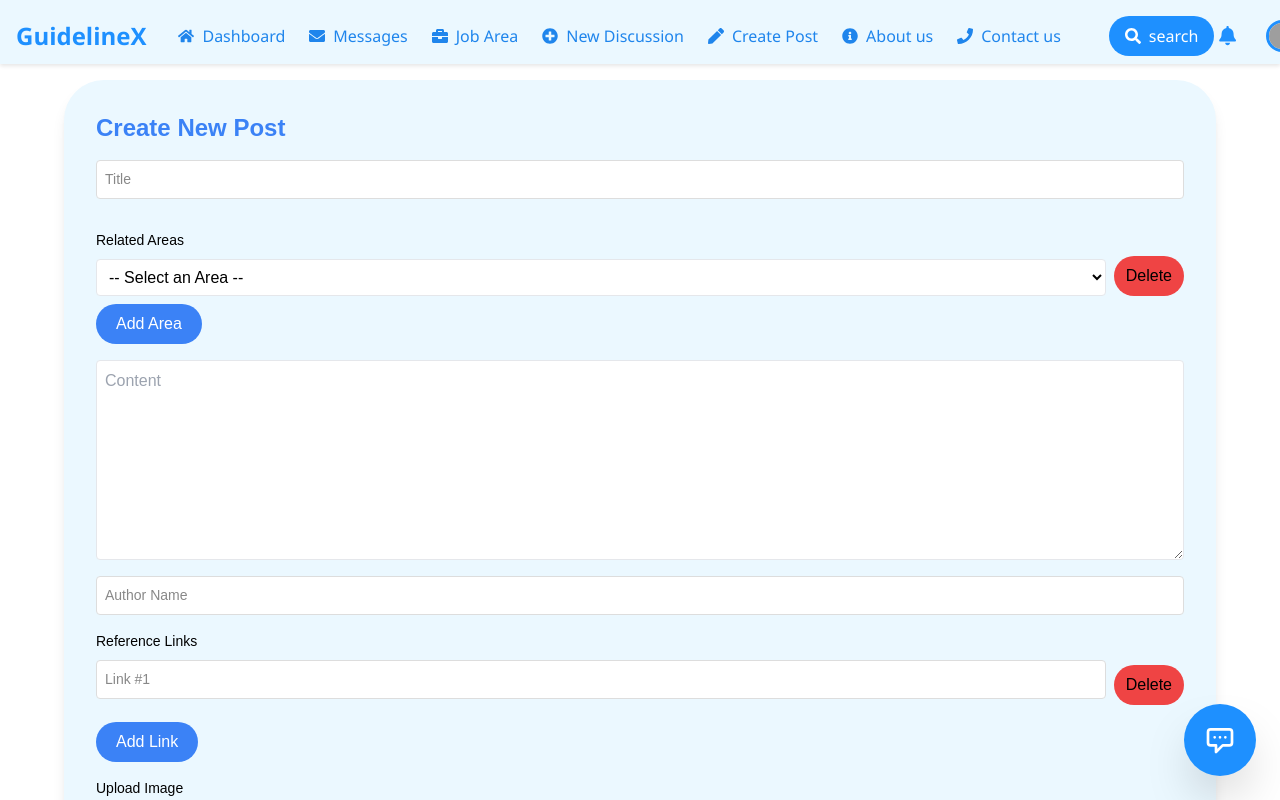
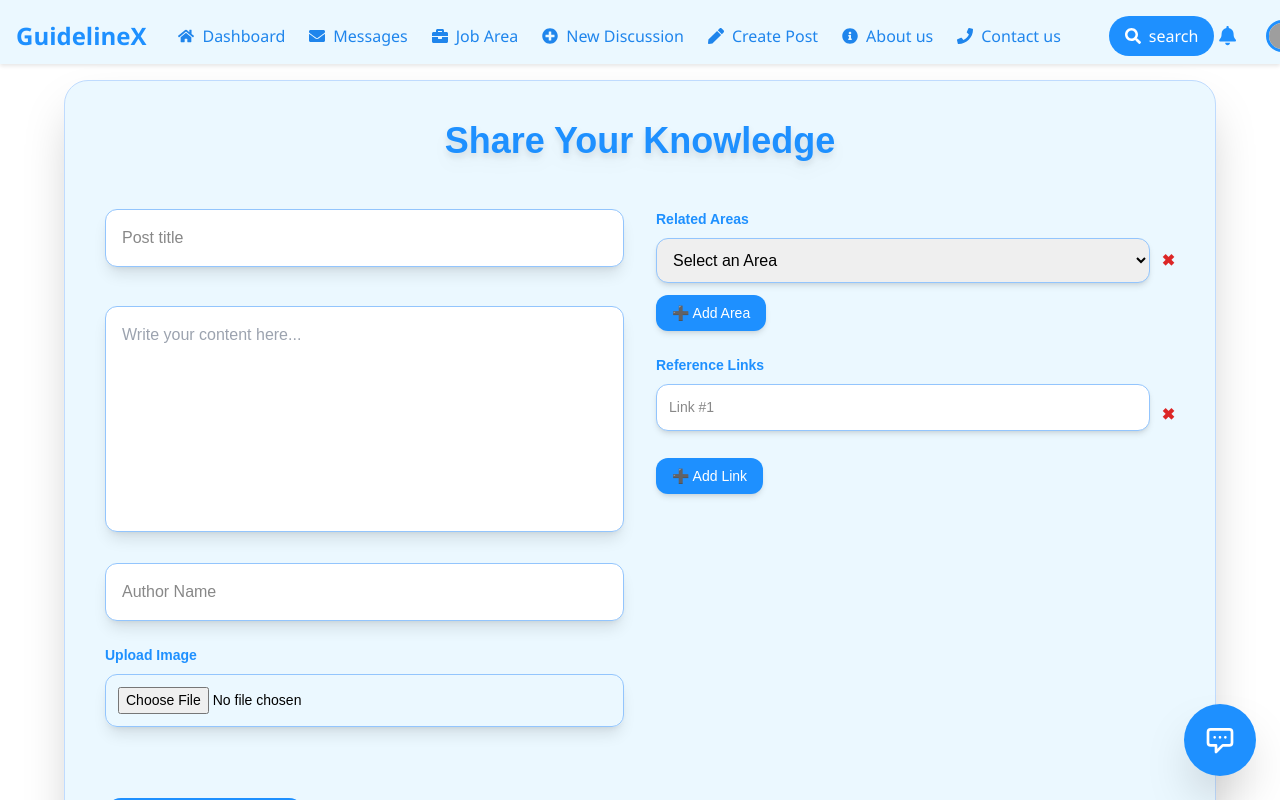
Before and after one commit to KevithMannage/sample, a React (Vite) app in the folder frontend/: page /createpostforum in a window 1280 px wide. Built offline with nearby package versions, Linux system fonts and the light colour scheme; grey boxes are pictures that could not be loaded.

Commit message:
Enhance CreatePostForm with improved styling and functionality, including image upload and dynamic form fields

```diff
--- a/frontend/src/pages/CreatePostForm.jsx
+++ b/frontend/src/pages/CreatePostForm.jsx
@@ -192,16 +192,17 @@
 //   );
 // }
 
-
 import React, { useState, useEffect } from "react";
 import Navbar from '../Navbar';
 import axios from 'axios';
 import ChatBot from "./Chatbot";
+import "./CreatePostForm.css"; // Import your CSS file
 
 export default function CreatePostForm() {
   const backendUrl = "https://devthonbackend-production.up.railway.app";
+  const username = localStorage.getItem("username");
+  const themeColor = "#1e90ff";
 
-  const username = localStorage.getItem("username");
   const [formData, setFormData] = useState({
     title: "",
     related_area: [""],
@@ -210,7 +211,7 @@ export default function CreatePostForm() {
     reference_links: [""],
     replies: ["", ""],
     username: "",
-    image: null, // For image file
+    image: null,
   });
 
   const handleChange = (e) => {
@@ -240,8 +241,6 @@ export default function CreatePostForm() {
 
   const handleSubmit = async (e) => {
     e.preventDefault();
-
-    // Create FormData object for multipart form
     const postData = new FormData();
     postData.append("title", formData.title);
     postData.append("related_area", JSON.stringify(formData.related_area));
@@ -251,19 +250,15 @@ export default function CreatePostForm() {
     postData.append("replies", JSON.stringify(formData.replies));
     postData.append("username", username);
     if (formData.image) {
-      postData.append("image", formData.image); // Add image file if selected
+      postData.append("image", formData.image);
     }
 
     try {
       const response = await axios.post(`${backendUrl}/post/createpost`, postData, {
-        headers: {
-          "Content-Type": "multipart/form-data",
-        },
+        headers: { "Content-Type": "multipart/form-data" },
       });
-      console.log("Post created successfully:", response.data);
 
       if (response.data.status === "ok") {
-        console.log(response.data.status);
         setFormData({
           title: "",
           related_area: [""],
@@ -272,9 +267,8 @@ export default function CreatePostForm() {
           reference_links: [""],
           replies: ["", ""],
           username: "",
-          image: null, // Reset image
+          image: null,
         });
-        // Reset file input
         document.querySelector('input[type="file"]').value = null;
       }
     } catch (error) {
@@ -282,7 +276,6 @@ export default function CreatePostForm() {
     }
   };
 
-  // Clean up object URLs to prevent memory leaks
   useEffect(() => {
     return () => {
       if (formData.image) {
@@ -292,29 +285,70 @@ export default function CreatePostForm() {
   }, [formData.image]);
 
   return (
-    <div className="text-black">
+    <div className="min-h-screen bg-gradient-to-br ">
       <Navbar />
-      <div className="mt-20 max-w-6xl mx-auto p-8 bg-[#ebf8ff] rounded-lg shadow-lg" style={{ borderRadius: "40px" }}>
-        <h1 className="text-2xl font-bold mb-4 text-blue-500">Create New Post</h1>
-        <form onSubmit={handleSubmit} className="space-y-4" encType="multipart/form-data">
+      <div className="max-w-6xl mx-auto p-10 mt-20 bg-[#ebf8ff] rounded-3xl shadow-2xl border border-blue-200">
+        <h2 className="text-4xl font-extrabold text-center mb-12 text-[#1e90ff] drop-shadow-lg">
+          Share Your Knowledge
+        </h2>
+
+        <form onSubmit={handleSubmit} encType="multipart/form-data" className="grid grid-cols-1 md:grid-cols-2 gap-8">
+          <div className="space-y-6">
             <input
               name="title"
-            placeholder="Title"
+              placeholder="Post title"
               value={formData.title}
               onChange={handleChange}
-            className="w-full border p-2 rounded bg-white text-black"
+              className="w-full border border-blue-300 p-4 rounded-xl text-base focus:ring-4 focus:ring-blue-100 shadow-lg hover:shadow-xl transition duration-300"
+            />
+
+            <textarea
+              name="content"
+              placeholder="Write your content here..."
+              value={formData.content}
+              onChange={handleChange}
+              rows={8}
+              className="w-full border border-blue-300 p-4 rounded-xl resize-none text-base focus:ring-4 focus:ring-blue-200 shadow-lg hover:shadow-xl transition duration-300"
+            />
+
+            <input
+              name="author_name"
+              placeholder="Author Name"
+              value={formData.author_name}
+              onChange={handleChange}
+              className="w-full border border-blue-300 p-4 rounded-xl text-base focus:ring-4 focus:ring-blue-200 shadow-lg hover:shadow-xl transition duration-300"
             />
 
             <div>
-            <label className="block font-medium mb-1">Related Areas</label>
+              <label className="font-semibold block mb-2 text-[#1e90ff]">Upload Image</label>
+              <input
+                type="file"
+                accept="image/*"
+                onChange={handleImageChange}
+                className="w-full border border-blue-300 p-3 rounded-xl shadow-lg hover:shadow-xl transition duration-300"
+              />
+              {formData.image && (
+                <img
+                  src={URL.createObjectURL(formData.image)}
+                  alt="preview"
+                  className="mt-3 max-w-xs rounded-xl border border-blue-300 shadow-lg hover:shadow-xl transition duration-300"
+                />
+              )}
+            </div>
+          </div>
+
+          <div className="space-y-6">
+            <div>
+              <label className="font-semibold block mb-2 text-[#1e90ff]">Related Areas</label>
+              <div className="space-y-3">
                 {formData.related_area.map((item, index) => (
-              <div key={index} className="flex items-center space-x-2">
+                  <div key={index} className="flex gap-3">
                     <select
                       value={item}
                       onChange={(e) => handleArrayChange("related_area", index, e.target.value)}
-                  className="w-full mt-1 border p-2 rounded bg-white text-black"
+                      className="flex-grow border border-blue-300 p-3 rounded-xl shadow-md hover:shadow-lg transition duration-300"
                     >
-                  <option value="">-- Select an Area --</option>
+                      <option value="">Select an Area</option>
                   <option value="Frontend">Web Development</option>
                   <option value="Backend">Data Base</option>
                   <option value="DevOps">DevOps</option>
@@ -335,98 +369,64 @@ export default function CreatePostForm() {
                     <button
                       type="button"
                       onClick={() => removeArrayItem("related_area", index)}
-                  className="bg-red-500 text-black px-3 py-2 rounded"
-                  style={{ borderRadius: "40px" }}
+                      className="text-red-600 font-bold hover:scale-110 transition"
                     >
-                  Delete
+                      ✖
                     </button>
                   </div>
                 ))}
                 <button
                   type="button"
                   onClick={() => addArrayItem("related_area")}
-              className="mt-2 bg-blue-500 hover:bg-sky-700 text-white px-5 py-2 rounded"
-              style={{ borderRadius: "40px" }}
+                  className="text-sm text-white px-4 py-2 rounded-xl shadow-md hover:shadow-xl transition duration-300"
+                  style={{ backgroundColor: themeColor }}
                 >
-              Add Area
+                  ➕ Add Area
                 </button>
               </div>
-
-          <textarea
-            name="content"
-            placeholder="Content"
-            value={formData.content}
-            onChange={handleChange}
-            style={{ height: "200px" }}
-            className="w-full border p-2 rounded bg-white text-black"
-          />
-
-          <input
-            name="author_name"
-            placeholder="Author Name"
-            value={formData.author_name}
-            onChange={handleChange}
-            className="w-full border p-2 rounded bg-white text-black"
-          />
+            </div>
 
             <div>
-            <label className="block font-medium mb-1">Reference Links</label>
+              <label className="font-semibold block mb-2 text-[#1e90ff]">Reference Links</label>
+              <div className="space-y-3">
                 {formData.reference_links.map((link, index) => (
-              <div key={index} className="flex items-center space-x-2">
+                  <div key={index} className="flex gap-3">
                     <input
                       value={link}
                       onChange={(e) => handleArrayChange("reference_links", index, e.target.value)}
                       placeholder={`Link #${index + 1}`}
-                  className="w-full mt-1 border p-2 rounded bg-white text-black"
+                      className="flex-grow border border-blue-300 p-3 rounded-xl shadow-md hover:shadow-lg transition duration-300"
                     />
                     <button
                       type="button"
                       onClick={() => removeArrayItem("reference_links", index)}
-                  className="bg-red-500 text-black px-3 py-2 rounded"
-                  style={{ borderRadius: "40px" }}
+                      className="text-red-600 font-bold hover:scale-110 transition"
                     >
-                  Delete
+                      ✖
                     </button>
                   </div>
                 ))}
                 <button
                   type="button"
                   onClick={() => addArrayItem("reference_links")}
-              className="mt-2 bg-blue-500 hover:bg-blue-700 text-white px-5 py-2 rounded"
-              style={{ borderRadius: "40px" }}
+                  className="text-sm text-white px-4 py-2 rounded-xl shadow-md hover:shadow-xl transition duration-300"
+                  style={{ backgroundColor: themeColor }}
                 >
-              Add Link
+                  ➕ Add Link
                 </button>
               </div>
-
-          <div>
-            <label className="block font-medium mb-1">Upload Image</label>
-            <input
-              type="file"
-              name="image"
-              accept="image/jpeg,image/jpg,image/png"
-              onChange={handleImageChange}
-              className="w-full border p-2 rounded bg-white text-black"
-            />
-            {formData.image && (
-              <div className="mt-2">
-                <p className="text-sm text-gray-600">Selected: {formData.image.name}</p>
-                <img
-                  src={URL.createObjectURL(formData.image)}
-                  alt="Image Preview"
-                  className="mt-2 max-w-xs rounded shadow"
-                />
             </div>
-            )}
           </div>
 
+          <div className="col-span-1 md:col-span-2 mt-6">
             <button
               type="submit"
-            className="w-full bg-blue-500 hover:bg-blue-700 text-white py-2 rounded mt-4"
-            style={{ borderRadius: "40px" }}
+              className="w-[200px] py-4 text-white text-lg font-semibold rounded-2xl shadow-xl hover:shadow-2xl transform hover:scale-105 transition duration-300"
+              style={{ backgroundColor: themeColor }}
             >
-            Submit Post
+               Publish Your Post
             </button>
+          </div>
         </form>
       </div>
       <ChatBot />
```
Lines whose indentation alone changed are shown as unchanged.
